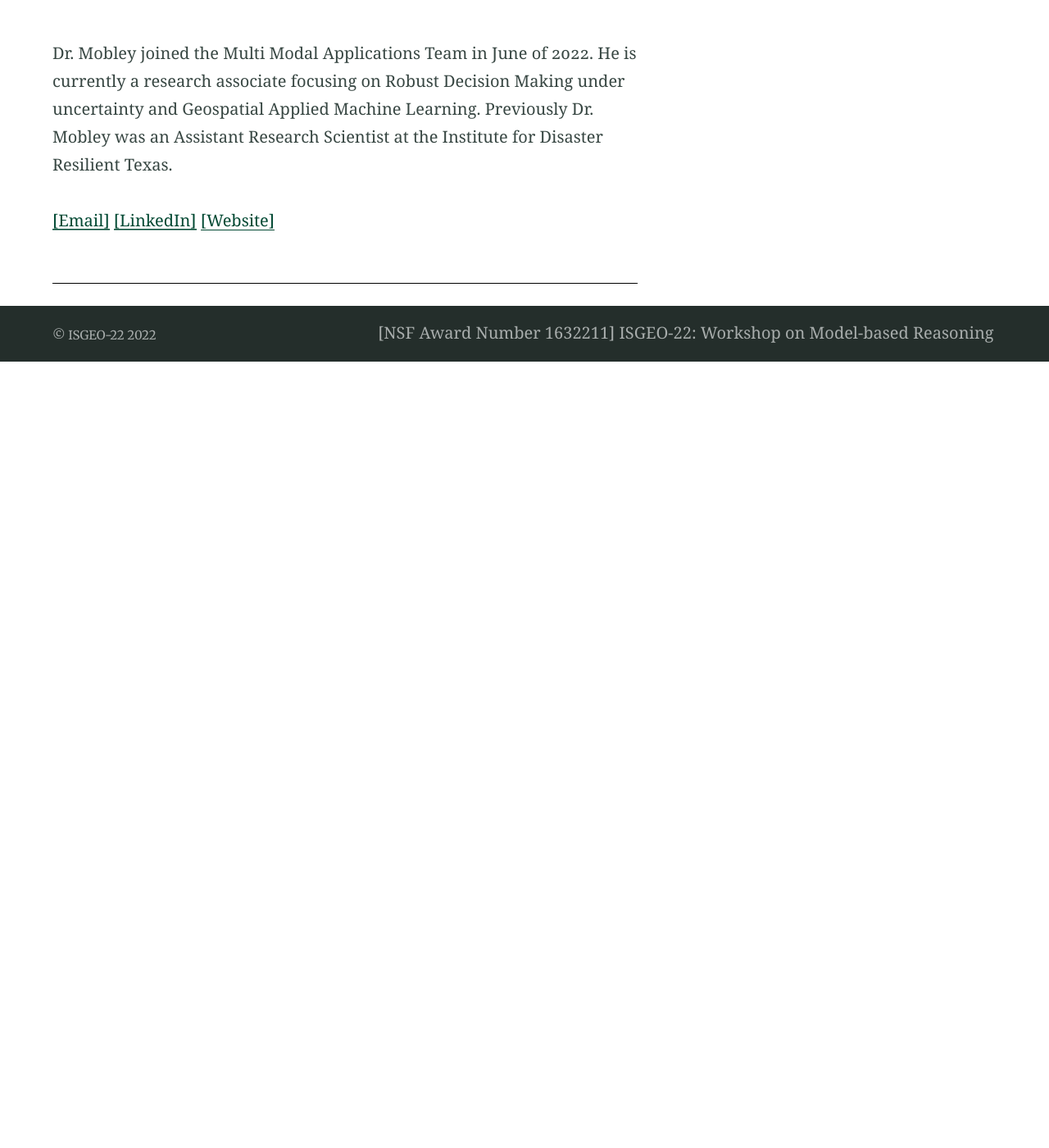
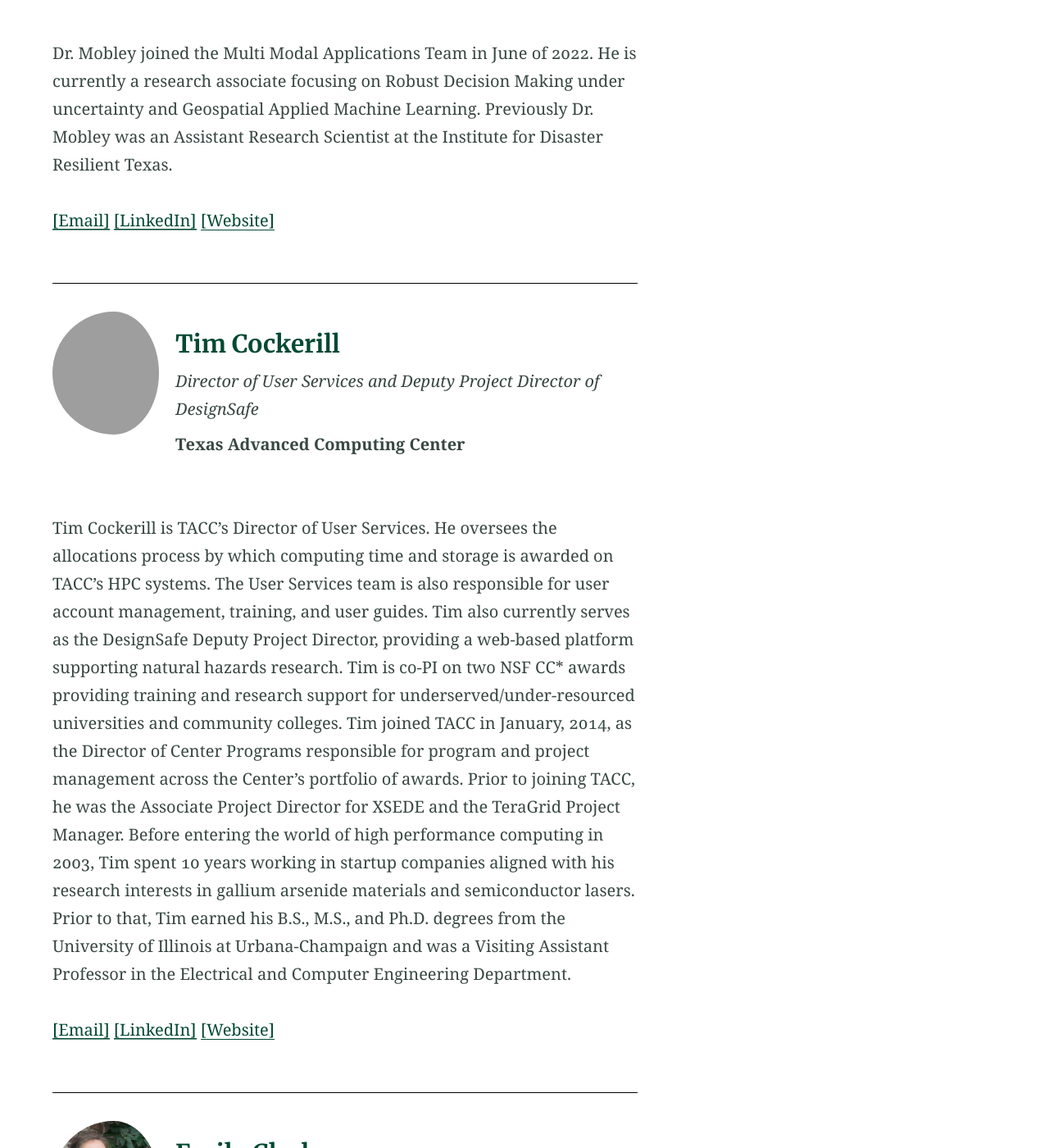
Before and after one commit to IS-GEO/ISGEO-22, a Jekyll site: the page built from speakers.md, in a window 1280 px wide and 1400 px high, scrolled down 3876 px. Shown: the whole window at 82% size. Built offline with Jekyll 4.4.1, drawn with Linux system fonts in a browser that asks for light colours; before the commit the page ends 4317 px from its top, so only the background shows below that; some of the changed text lies outside the part shown.

Commit message:
added bios

```diff
--- a/_data/sessions.yml
+++ b/_data/sessions.yml
@@ -354,8 +354,9 @@
   speakeremail: jpowell@tacc.utexas.edu
   speakerlinkedin: https://www.linkedin.com/in/jeaimehp/
   speakertwitter: https://twitter.com/jeaimehp
-  speakerurl: https://github.com/jeaimehp
+  speakerurl: https://jeaimehp.github.io/
   speakerpicture: '/assets/speakers/jpowell.png'
+  speakergithub: https://github.com/jeaimehp
 
 - speakername: 'Mathieu Morlighem'
   speakerrole: 'Professor'
@@ -392,3 +393,72 @@
   #speakertwitter:
   speakerurl: https://www.tacc.utexas.edu/about/directory/william-mobley
   speakerpicture: '/assets/speakers/william-mobley.jpeg'
+  speakergithub: https://github.com/wmobley
+
+- speakername: 'Tim Cockerill'
+  speakerrole: 'Director of User Services and Deputy Project Director of DesignSafe'
+  speakeraffiliation: 'Texas Advanced Computing Center'
+  speakerbio: >
+    Tim Cockerill is TACC’s Director of User Services. He oversees the allocations process
+    by which computing time and storage is awarded on TACC’s HPC systems. The User Services
+    team is also responsible for user account management, training, and user guides. Tim
+    also currently serves as the DesignSafe Deputy Project Director, providing a web-based
+    platform supporting natural hazards research. Tim is co-PI on two NSF CC* awards providing
+    training and research support for underserved/under-resourced universities and community
+    colleges. Tim joined TACC in January, 2014, as the Director of Center Programs responsible
+    for program and project management across the Center’s portfolio of awards. Prior to joining
+    TACC, he was the Associate Project Director for XSEDE and the TeraGrid Project Manager.
+    Before entering the world of high performance computing in 2003, Tim spent 10 years working
+    in startup companies aligned with his research interests in gallium arsenide materials and
+    semiconductor lasers. Prior to that, Tim earned his B.S., M.S., and Ph.D. degrees from the
+    University of Illinois at Urbana-Champaign and was a Visiting Assistant Professor in the
+    Electrical and Computer Engineering Department.
+  speakeremail: cockerill@tacc.utexas.edu
+  speakerlinkedin: https://www.linkedin.com/in/tim-cockerill-1933914b/
+  #speakertwitter:
+  speakerurl: https://www.tacc.utexas.edu/about/directory/tim-cockerill
+  speakerpicture: '/assets/speakers/tcockerill.jpeg'
+
+- speakername: 'Emily Clark'
+  speakerrole: 'Project Manager for HydroShare CyberInfrastructure'
+  speakeraffiliation: 'Consortium for Universities for the Advancement of Hydrologic Science, Inc. (CUAHSI)'
+  speakerbio: >
+    Prior to joining CUAHSI, Emily worked as a Shorebird Monitor at Cape Cod National Seashore where she located
+    and monitored nesting endangered shorebirds. Emily holds a BS in Environmental Science from the University
+    of Tampa, an MPA in Environmental Science and Policy from Columbia University, and a Project Management
+    Professional (PMP) certification. In her free time, Emily enjoys getting outdoors and practicing making
+    the perfect s'more!
+  speakeremail: eclark@cuahsi.org
+  speakerlinkedin: https://www.linkedin.com/in/emily-clark-89813635/
+  #speakertwitter:
+  speakerurl: https://www.cuahsi.org/about/our-team/emily-clark
+  speakerpicture: '/assets/speakers/eclark.jpeg'
+
+- speakername: 'Stephanie Baker'
+  speakerrole: 'Research Associate'
+  speakeraffiliation: 'Texas Advanced Computing Center, Expanding Pathways in Computing (EPIC)'
+  speakerbio: >
+    Stephanie Baker joined TACC in 2019 and is as a Research Associate on the STEM Evaluation Services team.
+    She conducts internal and external evaluations of STEM education programs and participates in research
+    projects and outreach programs within TACC’s Expanding Pathways in Computing (EPIC) division. She leads
+    the evaluation of TACC’s DesignSafe CyberInfrastructure. Prior to joining TACC, she served as a
+    Research Associate at The University of Texas at Austin’s STEM Center in the College of Education.
+     Stephanie’s primary research focuses on developing novel methods for assessing and addressing cognitive
+     and non-cognitive factors crucial for student success in STEM subjects. Recently, she has begun
+     exploring how to apply innovative tools and techniques used by data scientists to education research.
+  speakeremail: snbaker@tacc.utexas.edu
+  speakerlinkedin: https://www.linkedin.com/in/stephanie-nicole-baker/
+  #speakertwitter:
+  speakerurl: https://www.tacc.utexas.edu/about/directory/stephanie-baker
+  speakerpicture: '/assets/speakers/sbaker.jpeg'
+
+- speakername: 'Miriam Jacobson'
+  speakerrole: 'Research Associate'
+  speakeraffiliation: 'Texas Advanced Computing Center, Expanding Pathways in Computing (EPIC)'
+  speakerbio: >
+    Miriam Jacobson joined TACC in 2020 as a Research Associate on the Expanding Pathways in Computing (EPIC) STEM Evaluation Services division, where she evaluates internal and external STEM education programs. She led the external evaluation of CUAHSI’s HydroShare CyberInfrastructure. She previously worked at ICF as a Lead Research Scientist and studied workforce development initiatives at the federal and local level. Miriam received her PhD from Claremont Graduate University in Evaluation and Applied Research Methods. She has conducted research on culturally responsive evaluation approaches and the dissemination of evidenced-based practices.
+  speakeremail: mjacobson@tacc.utexas.edu
+  speakerlinkedin: https://www.linkedin.com/in/miriam-jacobson-5249613a/
+  #speakertwitter:
+  speakerurl: https://www.tacc.utexas.edu/about/directory/miriam-jacobson
+  speakerpicture: '/assets/speakers/mjacobson.jpeg'
```
Also changed, not shown: assets/speakers/eclark.jpeg (added), assets/speakers/mjacobson.jpeg (added), assets/speakers/sbaker.jpeg (added), 1 other file.
